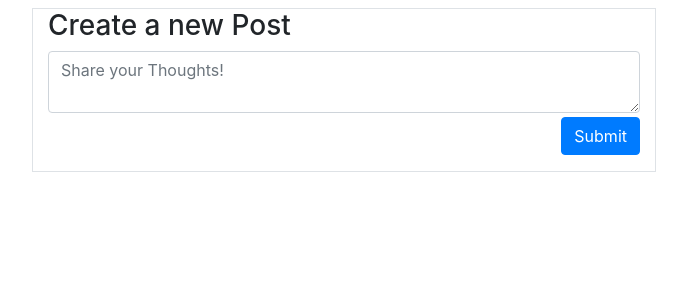
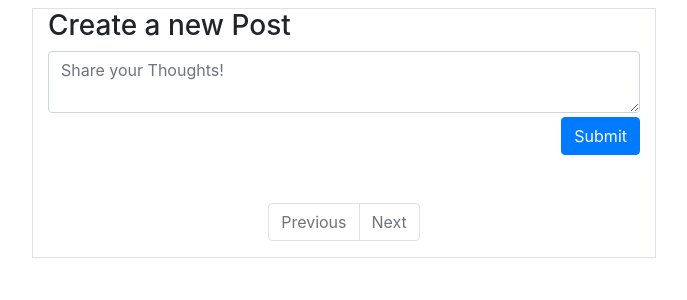
Before and after one commit to new-3/cs50-project4-network, a Django app: page / in a window 1280 px wide. Shown: the part 56-356 px from the top of the page, without its empty margins (296-983 px from the left). Run offline with Django 3.2, Linux system fonts and the light colour scheme; data that the repository does not hold is empty; some libraries are stand-ins or nearby versions.

Commit message:
Feat: Pagination for front

```diff
--- a/network/static/network/posts.js
+++ b/network/static/network/posts.js
@@ -19,15 +19,14 @@ async function create_post(postContent) {
     })
 }
 
-function load_posts() {
+function load_posts(page_num) {
     const containerDiv = document.querySelector('#posts-view')
-    const posts = fetch('/posts', {
+    const posts = fetch(`/posts?page=${page_num}`, {
         method: 'GET'
         // todo : pagination
     })
     .then(response => response.json())
     .then(result => {
-        console.log(Array.isArray(result.data));
         if (result.data && Array.isArray(result.data)) {
             const containerDiv = document.querySelector('#posts-view');
             containerDiv.innerHTML = "";
@@ -72,6 +71,36 @@ function load_posts() {
                 postDiv.appendChild(restDiv);
 
                 containerDiv.appendChild(postDiv);
+
+
+
+                const curPage = result.page.page;
+
+            })
+        }
+        // pagination
+        const prevDiv = document.querySelector('#page-previous');
+        const nextDiv = document.querySelector('#page-next');
+        console.log('checking pagination');
+        console.log(result.page);
+        if (!result.page.has_previous) {
+            prevDiv.classList.add('disabled');
+        } else {
+            prevDiv.classList.remove('disabled');
+            prevDiv.addEventListener('click', (event) => {
+                event.preventDefault();
+                load_posts(result.page.prev_page_num);
+                return false;
+            });
+        }
+        if (!result.page.has_next) {
+            nextDiv.classList.add('disabled');
+        } else {
+            nextDiv.classList.remove('disabled');
+            nextDiv.addEventListener('click', (event) => {
+                event.preventDefault();
+                load_posts(result.page.next_page_num);
+                return false;
             })
         }
 
@@ -79,7 +108,7 @@ function load_posts() {
 }
 
 // Load all posts
-load_posts();
+load_posts(1);
 
 
 document.addEventListener('DOMContentLoaded', (event) => {
--- a/network/templates/network/index.html
+++ b/network/templates/network/index.html
@@ -26,8 +26,25 @@
 
             <!-- Display Posts from You and Another -->
             <section>
-                <div id="posts-view">
+                <div id="posts-view" class="my-5">
                 </div>
+            </section>
+            <!-- Pagination -->
+            <section id="pagination">
+              <nav aria-label="Page navigation example">
+                  <ul class="pagination justify-content-center">
+                    <li id="page-previous" class="page-item">
+                      <button class="page-link" aria-label="Previous">
+                        <span aria-hidden="true">Previous</span>
+                        <span class="sr-only">Previous</span>
+                    </li>
+                    <li id="page-next" class="page-item">
+                      <button class="page-link" aria-label="Next">
+                        <span aria-hidden="true">Next</span>
+                        <span class="sr-only">Next</span>
+                    </li>
+                  </ul>
+              </nav>
             </section>
 
         </div>
--- a/network/views.py
+++ b/network/views.py
@@ -134,19 +134,25 @@ def all_posts(request):
     print(f"page_obj: {page_obj}")
 
     data = [post.serialize() for post in page_obj]
+    page = paginator.get_page(page_number)
 
-    response = {
-        'data': data,
-        'page': paginator.get_page(page_number),
-        'num_pages': paginator.num_pages}
+    prev_page_num = page.previous_page_number() if page.has_previous() else None
+    next_page_num = page.next_page_number() if page.has_next() else None
 
-    print(response)
+    page_data = {
+        'page': page.number,
+        'num_pages': paginator.num_pages,
+        'has_previous': page.has_previous(),
+        'prev_page_num': prev_page_num,
+        'has_next': page.has_next(),
+        'next_page_num': next_page_num}
+
+    print(page_data)
 
     return JsonResponse({
         'data': data,
-        'page': paginator.get_page(page_number).number,
-        'num_pages': paginator.num_pages}
-        , safe=False)
+        'page': page_data},
+        safe=False)
 
 # 'GET' return posts by specific user
 def user_posts(request):
```
